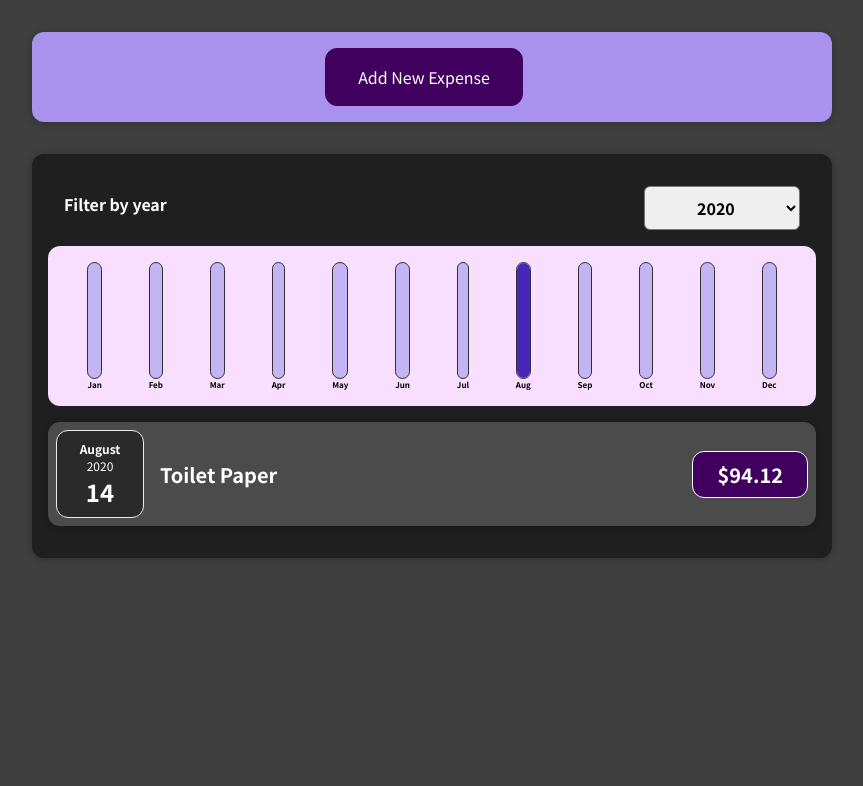
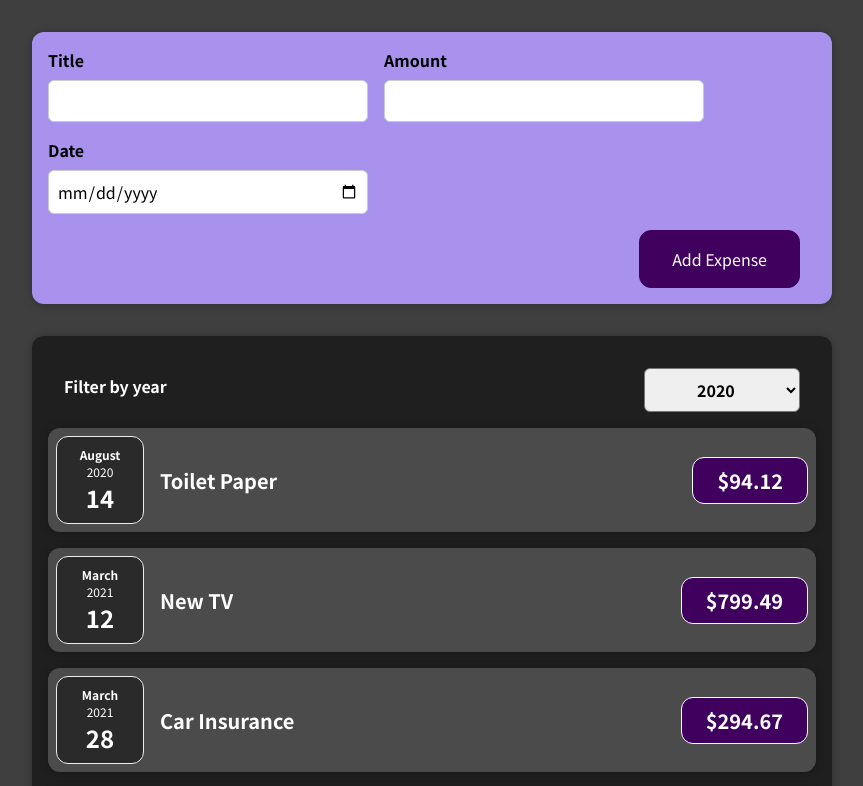
Before and after one commit to kjy93k/practice-react, a React (Create React App) app: page / in a window 1280 px wide. Shown: the top 786 px of the page, without its empty margins (208-1071 px from the left). Built offline with nearby package versions, Linux system fonts and the light colour scheme.

Commit message:
revert 진행

```diff
--- a/src/App.js
+++ b/src/App.js
@@ -1,9 +1,10 @@
-import React, { useState } from 'react';
+import React from 'react';
 
 import NewExpense from './components/NewExpense/NewExpense';
 import Expenses from './components/Expenses/Expenses';
 
-const DUMMY_EXPENSES = [
+const App = () => {
+  const expenses = [
     {
       id: 'e1',
       title: 'Toilet Paper',
@@ -25,13 +26,9 @@ const DUMMY_EXPENSES = [
     },
   ];
 
-const App = () => {
-  const [expenses, setExpenses] = useState(DUMMY_EXPENSES);
-
-  const addExpenseHandler = (expense) => {
-    setExpenses((prevExpenses) => {
-      return [expense, ...prevExpenses];
-    });
+  const addExpenseHandler = expense => {
+    console.log('In App.js');
+    console.log(expense);
   };
 
   // return React.createElement(
@@ -47,6 +44,6 @@ const App = () => {
       <Expenses items={expenses} />
     </div>
   );
-};
+}
 
 export default App;
--- a/src/components/Chart/Chart.css
+++ /dev/null
@@ -1,9 +0,0 @@
-.chart {
-  padding: 1rem;
-  border-radius: 12px;
-  background-color: #f8dfff;
-  text-align: center;
-  display: flex;
-  justify-content: space-around;
-  height: 10rem;
-}
--- a/src/components/Chart/Chart.js
+++ /dev/null
@@ -1,24 +0,0 @@
-import React from 'react';
-
-import ChartBar from './ChartBar';
-import './Chart.css';
-
-const Chart = (props) => {
-  const dataPointValues = props.dataPoints.map(dataPoint => dataPoint.value);
-  const totalMaximum = Math.max(...dataPointValues);
-
-  return (
-    <div className='chart'>
-      {props.dataPoints.map((dataPoint) => (
-        <ChartBar
-          key={dataPoint.label}
-          value={dataPoint.value}
-          maxValue={totalMaximum}
-          label={dataPoint.label}
-        />
-      ))}
-    </div>
-  );
-};
-
-export default Chart;
--- a/src/components/Chart/ChartBar.css
+++ /dev/null
@@ -1,30 +0,0 @@
-.chart-bar {
-  height: 100%;
-  display: flex;
-  flex-direction: column;
-  align-items: center;
-}
-
-.chart-bar__inner {
-  height: 100%;
-  width: 100%;
-  border: 1px solid #313131;
-  border-radius: 12px;
-  background-color: #c3b4f3;
-  overflow: hidden;
-  display: flex;
-  flex-direction: column;
-  justify-content: flex-end;
-}
-
-.chart-bar__fill {
-  background-color: #4826b9;
-  width: 100%;
-  transition: all 0.3s ease-out;
-}
-
-.chart-bar__label {
-  font-weight: bold;
-  font-size: 0.5rem;
-  text-align: center;
-}
--- a/src/components/Chart/ChartBar.js
+++ /dev/null
@@ -1,25 +0,0 @@
-import React from 'react';
-
-import './ChartBar.css';
-
-const ChartBar = (props) => {
-  let barFillHeight = '0%';
-
-  if (props.maxValue > 0) {
-    barFillHeight = Math.round((props.value / props.maxValue) * 100) + '%';
-  }
-
-  return (
-    <div className='chart-bar'>
-      <div className='chart-bar__inner'>
-        <div
-          className='chart-bar__fill'
-          style={{ height: barFillHeight }}
-        ></div>
-      </div>
-      <div className='chart-bar__label'>{props.label}</div>
-    </div>
-  );
-};
-
-export default ChartBar;
--- a/src/components/Expenses/ExpenseItem.js
+++ b/src/components/Expenses/ExpenseItem.js
@@ -6,7 +6,6 @@ import './ExpenseItem.css';
 
 const ExpenseItem = (props) => {
   return (
-    <li>
     <Card className='expense-item'>
       <ExpenseDate date={props.date} />
       <div className='expense-item__description'>
@@ -14,8 +13,7 @@ const ExpenseItem = (props) => {
         <div className='expense-item__price'>${props.amount}</div>
       </div>
     </Card>
-    </li>
   );
-};
+}
 
 export default ExpenseItem;
--- a/src/components/Expenses/Expenses.js
+++ b/src/components/Expenses/Expenses.js
@@ -1,31 +1,41 @@
 import React, { useState } from 'react';
 
+import ExpenseItem from './ExpenseItem';
 import Card from '../UI/Card';
 import ExpensesFilter from './ExpensesFilter';
-import ExpensesList from './ExpensesList';
-import ExpensesChart from './ExpensesChart';
 import './Expenses.css';
 
 const Expenses = (props) => {
   const [filteredYear, setFilteredYear] = useState('2020');
 
-  const filterChangeHandler = (selectedYear) => {
+  const filterChangeHandler = selectedYear => {
     setFilteredYear(selectedYear);
   };
-
-  const filteredExpenses = props.items.filter((expense) => {
-    return expense.date.getFullYear().toString() === filteredYear;
-  });
 
   return (
     <div>
       <Card className='expenses'>
-        <ExpensesFilter
-          selected={filteredYear}
-          onChangeFilter={filterChangeHandler}
+        <ExpensesFilter selected={filteredYear} onChangeFilter={filterChangeHandler} />
+        <ExpenseItem
+          title={props.items[0].title}
+          amount={props.items[0].amount}
+          date={props.items[0].date}
         />
-        <ExpensesChart expenses={filteredExpenses} />
-        <ExpensesList items={filteredExpenses} />
+        <ExpenseItem
+          title={props.items[1].title}
+          amount={props.items[1].amount}
+          date={props.items[1].date}
+        />
+        <ExpenseItem
+          title={props.items[2].title}
+          amount={props.items[2].amount}
+          date={props.items[2].date}
+        />
+        <ExpenseItem
+          title={props.items[3].title}
+          amount={props.items[3].amount}
+          date={props.items[3].date}
+        />
       </Card>
     </div>
   );
--- a/src/components/Expenses/ExpensesChart.js
+++ /dev/null
@@ -1,29 +0,0 @@
-import React from 'react';
-
-import Chart from '../Chart/Chart';
-
-const ExpensesChart = (props) => {
-  const chartDataPoints = [
-    { label: 'Jan', value: 0 },
-    { label: 'Feb', value: 0 },
-    { label: 'Mar', value: 0 },
-    { label: 'Apr', value: 0 },
-    { label: 'May', value: 0 },
-    { label: 'Jun', value: 0 },
-    { label: 'Jul', value: 0 },
-    { label: 'Aug', value: 0 },
-    { label: 'Sep', value: 0 },
-    { label: 'Oct', value: 0 },
-    { label: 'Nov', value: 0 },
-    { label: 'Dec', value: 0 },
-  ];
-
-  for (const expense of props.expenses) {
-    const expenseMonth = expense.date.getMonth(); // starting at 0 => January => 0
-    chartDataPoints[expenseMonth].value += expense.amount;
-  }
-
-  return <Chart dataPoints={chartDataPoints} />;
-};
-
-export default ExpensesChart;
--- a/src/components/Expenses/ExpensesList.css
+++ /dev/null
@@ -1,9 +0,0 @@
-.expenses-list {
-  list-style: none;
-  padding: 0;
-}
-
-.expenses-list__fallback {
-  color: white;
-  text-align: center;
-}
--- a/src/components/Expenses/ExpensesList.js
+++ /dev/null
@@ -1,25 +0,0 @@
-import React from 'react';
-
-import ExpenseItem from './ExpenseItem';
-import './ExpensesList.css';
-
-const ExpensesList = (props) => {
-  if (props.items.length === 0) {
-    return <h2 className='expenses-list__fallback'>Found no expenses.</h2>;
-  }
-
-  return (
-    <ul className='expenses-list'>
-      {props.items.map((expense) => (
-        <ExpenseItem
-          key={expense.id}
-          title={expense.title}
-          amount={expense.amount}
-          date={expense.date}
-        />
-      ))}
-    </ul>
-  );
-};
-
-export default ExpensesList;
--- a/src/components/NewExpense/ExpenseForm.js
+++ b/src/components/NewExpense/ExpenseForm.js
@@ -87,7 +87,6 @@ const ExpenseForm = (props) => {
         </div>
       </div>
       <div className='new-expense__actions'>
-        <button type="button" onClick={props.onCancel}>Cancel</button>
         <button type='submit'>Add Expense</button>
       </div>
     </form>
--- a/src/components/NewExpense/NewExpense.js
+++ b/src/components/NewExpense/NewExpense.js
@@ -1,39 +1,20 @@
-import React, { useState } from 'react';
+import React from 'react';
 
 import ExpenseForm from './ExpenseForm';
 import './NewExpense.css';
 
 const NewExpense = (props) => {
-  const [isEditing, setIsEditing] = useState(false);
-
   const saveExpenseDataHandler = (enteredExpenseData) => {
     const expenseData = {
       ...enteredExpenseData,
-      id: Math.random().toString(),
+      id: Math.random().toString()
     };
     props.onAddExpense(expenseData);
-    setIsEditing(false);
-  };
-
-  const startEditingHandler = () => {
-    setIsEditing(true);
-  };
-
-  const stopEditingHandler = () => {
-    setIsEditing(false);
   };
 
   return (
     <div className='new-expense'>
-      {!isEditing && (
-        <button onClick={startEditingHandler}>Add New Expense</button>
-      )}
-      {isEditing && (
-        <ExpenseForm
-          onSaveExpenseData={saveExpenseDataHandler}
-          onCancel={stopEditingHandler}
-        />
-      )}
+      <ExpenseForm onSaveExpenseData={saveExpenseDataHandler} />
     </div>
   );
 };
```
Lines whose indentation alone changed are shown as unchanged.
